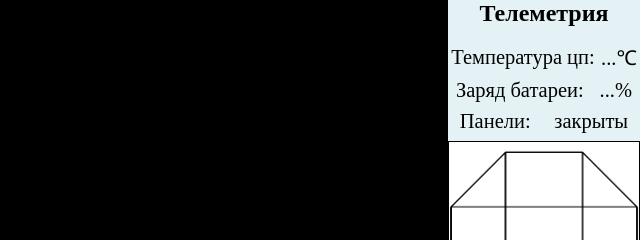
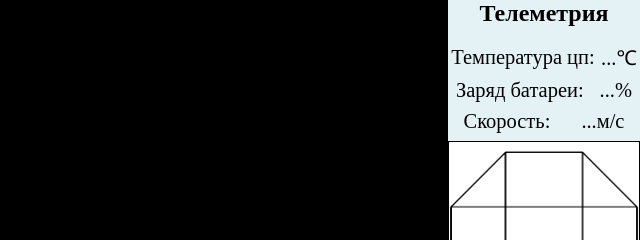
Before and after one commit to Drak0ndr/WEB-Media-Streamer, a website: page indexCanv.html in a window 1280 px wide. Shown: the top 240 px of the page, 640-1280 px from the left. Drawn offline with Linux system fonts and the light colour scheme.

Commit message:
add speed

```diff
--- a/clientCanv.js
+++ b/clientCanv.js
@@ -2,10 +2,9 @@ let socket = new WebSocket('ws://localhost:9000');
 let fps = 0
 const img = document.querySelector('.raspImg')
 let base = 0
-let mediaTime = 40
 const cpuTemp = document.querySelector('.cpuTemp')
 const charg = document.querySelector('.charg')
-const panels = document.querySelector('.panelStatus')
+const speed = document.querySelector('.speedStatus')
 var context = img.getContext('2d');
 var imgCanv = new Image()
 img.width = (innerWidth / 100 * 85 / 100 * 80)
--- a/indexCanv.html
+++ b/indexCanv.html
@@ -119,9 +119,9 @@
             <span>Заряд батареи:</span>
             <span class="charg">...%</span>
         </div>
-        <div class="panels">
-            <span>Панели:</span>
-            <span class="panelStatus">закрыты</span>
+        <div class="speed">
+            <span>Скорость:</span>
+            <span class="speedStatus">...м/с</span>
         </div>
         <canvas class="gps"></canvas>
     </div>
```
